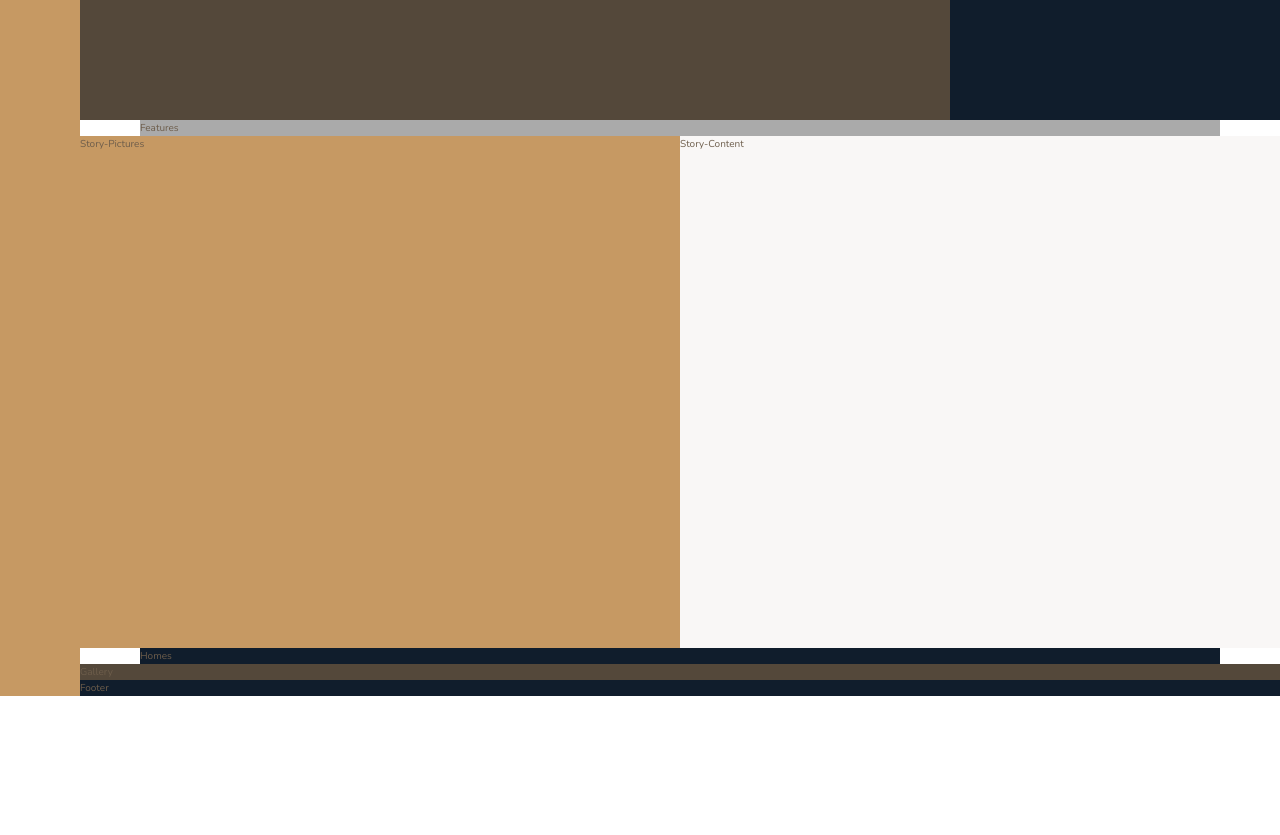
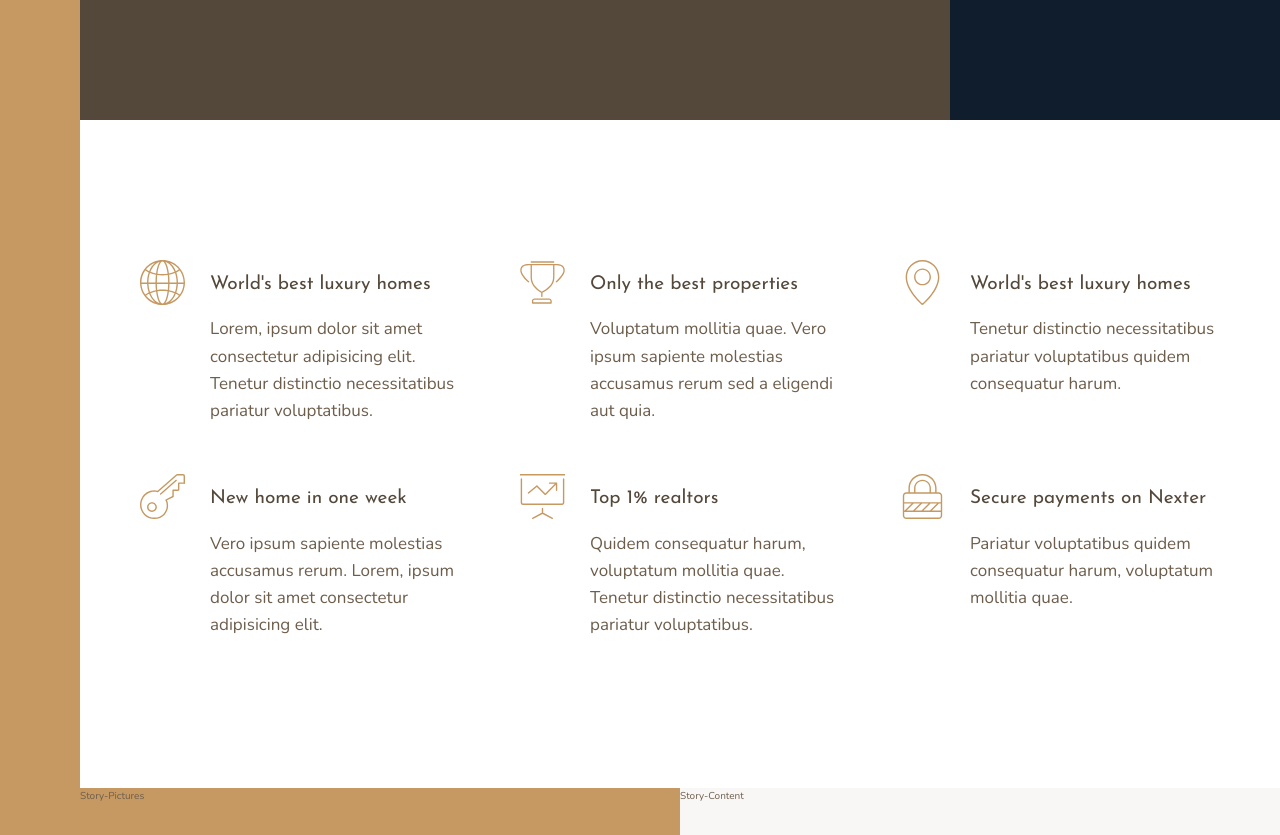
Before and after one commit to chasewhitney/Coursework-css-grid, a website: page index.html in a window 1280 px wide. Shown: the part 520-1355 px from the top of the page. Before the commit the page ends 1216 px from the top, so only its background shows below. Drawn offline with nearby package versions, Linux system fonts and the light colour scheme.

Commit message:
features section

```diff
--- a/index.html
+++ b/index.html
@@ -22,7 +22,54 @@
         Realtors
       </div>
       <section class="features">
-        Features
+        <div class="feature">
+          <svg class="feature__icon">
+            <use xlink:href="img/sprite.svg#icon-global"></use>
+          </svg>
+          <h4 class="heading-4 heading-4--dark">World's best luxury homes</h4>
+          <p class="feature__text">Lorem, ipsum dolor sit amet consectetur adipisicing elit. Tenetur distinctio necessitatibus pariatur voluptatibus.
+          </p>
+        </div>
+        <div class="feature">
+          <svg class="feature__icon">
+            <use xlink:href="img/sprite.svg#icon-trophy"></use>
+          </svg>
+          <h4 class="heading-4 heading-4--dark">Only the best properties</h4>
+          <p class="feature__text">Voluptatum mollitia quae. Vero ipsum sapiente molestias accusamus rerum sed a eligendi aut quia.
+          </p>
+        </div>
+        <div class="feature">
+          <svg class="feature__icon">
+            <use xlink:href="img/sprite.svg#icon-map-pin"></use>
+          </svg>
+          <h4 class="heading-4 heading-4--dark">World's best luxury homes</h4>
+          <p class="feature__text">Tenetur distinctio necessitatibus pariatur voluptatibus quidem consequatur harum.
+          </p>
+        </div>
+        <div class="feature">
+          <svg class="feature__icon">
+            <use xlink:href="img/sprite.svg#icon-key"></use>
+          </svg>
+          <h4 class="heading-4 heading-4--dark">New home in one week</h4>
+          <p class="feature__text">Vero ipsum sapiente molestias accusamus rerum. Lorem, ipsum dolor sit amet consectetur adipisicing elit.
+          </p>
+        </div>
+        <div class="feature">
+          <svg class="feature__icon">
+            <use xlink:href="img/sprite.svg#icon-presentation"></use>
+          </svg>
+          <h4 class="heading-4 heading-4--dark">Top 1% realtors</h4>
+          <p class="feature__text">Quidem consequatur harum, voluptatum mollitia quae. Tenetur distinctio necessitatibus pariatur voluptatibus.
+          </p>
+        </div>
+        <div class="feature">
+          <svg class="feature__icon">
+            <use xlink:href="img/sprite.svg#icon-lock"></use>
+          </svg>
+          <h4 class="heading-4 heading-4--dark">Secure payments on Nexter</h4>
+          <p class="feature__text">Pariatur voluptatibus quidem consequatur harum, voluptatum mollitia quae.
+          </p>
+        </div>
       </section>
       <div class="story__pictures">
         Story-Pictures
--- a/sass/_features.scss
+++ b/sass/_features.scss
@@ -1,4 +1,29 @@
 .features {
-  background-color: $color-grey-light-2;
   grid-column: center-start / center-end;
+  margin: 15rem 0;
+
+  display: grid;
+  grid-template-columns: repeat(auto-fit, minmax(25rem, 1fr));
+  grid-gap: 6rem;
+  align-items: start;
 }
+
+.feature {
+
+  display: grid;
+  grid-template-columns: min-content 1fr;
+  grid-row-gap: 1.5rem;
+  grid-column-gap: 2.5rem;
+
+  &__icon {
+    fill: $color-primary;
+    height: 4.5rem;
+    width: 4.5rem;
+    grid-row: 1 / span 2;
+    transform: translateY(-1rem);
+  }
+
+  &__text {
+    font-size: 1.7rem;
+  }
+}
--- a/sass/_typography.scss
+++ b/sass/_typography.scss
@@ -0,0 +1,29 @@
+%heading {
+  font-family: $font-display;
+  font-weight: 400;
+}
+
+.heading-1 {
+  @extend %heading;
+}
+
+.heading-2 {
+  @extend %heading;
+}
+
+.heading-3 {
+  @extend %heading;
+}
+
+.heading-4 {
+  @extend %heading;
+  font-size: 1.9rem;
+
+  &--light {
+    color: $color-grey-light-1;
+  }
+
+  &--dark {
+    color: $color-grey-dark-1;
+  }
+}
```
Also changed, not shown: css/style.css.
